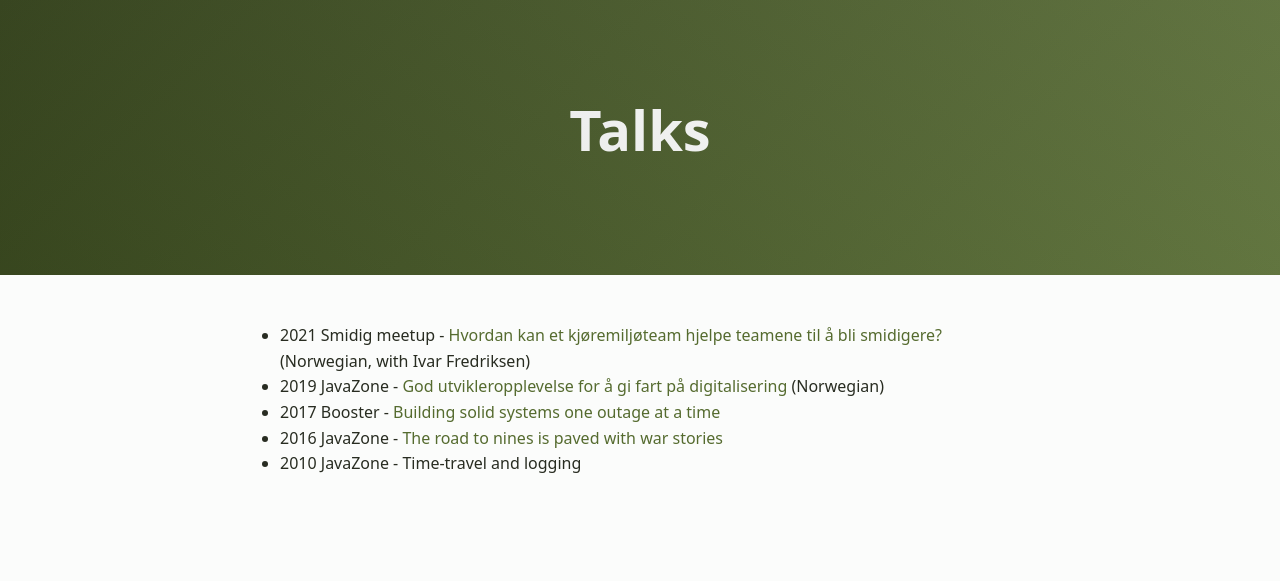
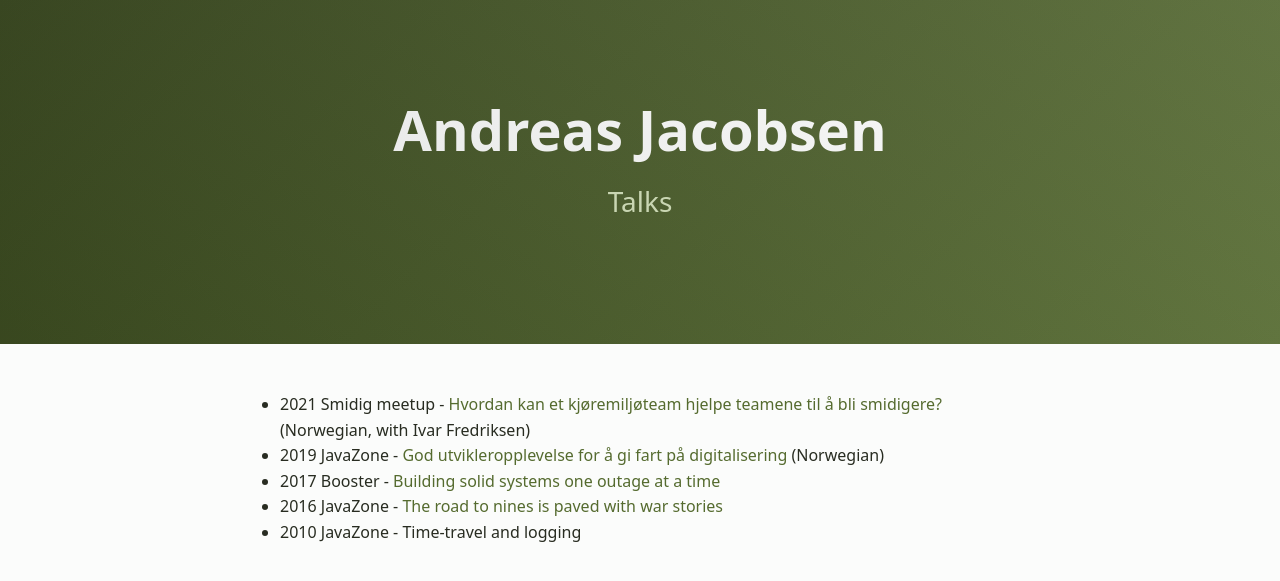
Before and after one commit to andreaja/andreaja.github.io, a Jekyll site: the page built from talks.html, in a window 1280 px wide. Shown: the top 581 px of the page. Built offline with Jekyll 4.4.1, drawn with Linux system fonts in a browser that asks for light colours.

Commit message:
Add identity to hero section on talks

```diff
--- a/talks.html
+++ b/talks.html
@@ -5,7 +5,8 @@
 <main class="talks">
   <div class="hero-section">
     <div class="hero-content">
-      <h1>Talks</h1>
+      <h1>Andreas Jacobsen</h1>
+      <p class="hero-subtitle">Talks</p>
     </div>
   </div>
 
@@ -32,6 +33,6 @@
         2010 JavaZone -
         Time-travel and logging
       </li>
-      </ul>
+    </ul>
   </div>
 </main>
```
